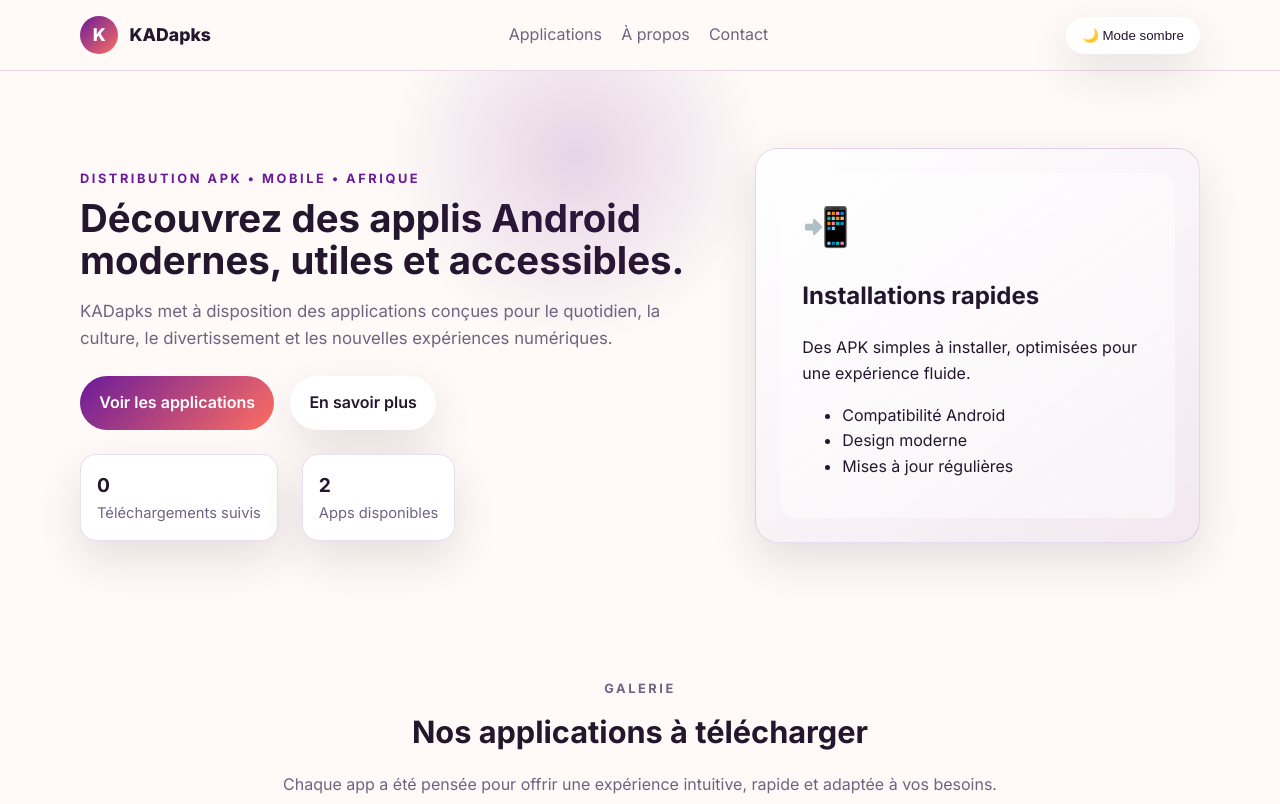
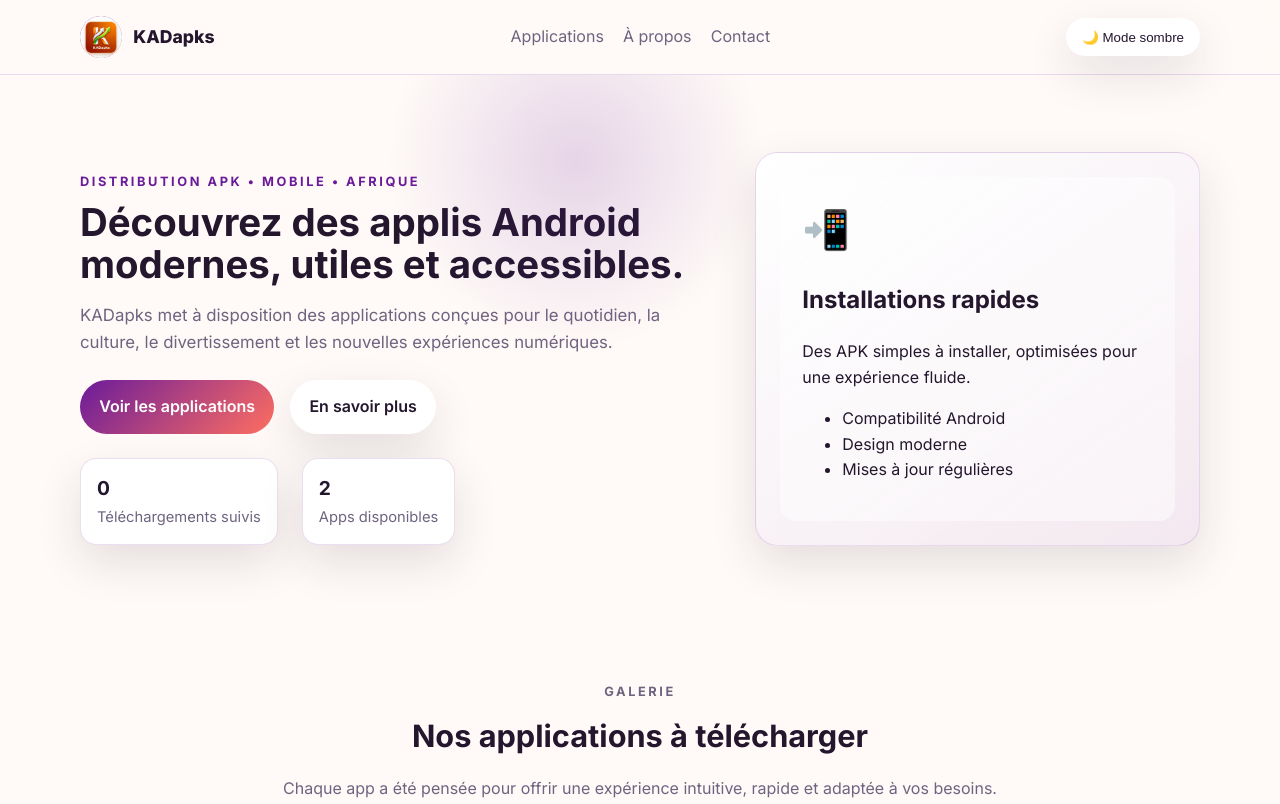
Before and after one commit to armeles7/KADapks, a plain HTML site: page index.html in a window 1280 px wide. Shown: the top 804 px of the page. Drawn offline with Linux system fonts and the light colour scheme; no server answers.

Commit message:
Icone KADapks dans l'en-tete

```diff
--- a/index.html
+++ b/index.html
@@ -22,7 +22,7 @@
     <header class="site-header">
       <div class="container header-row">
         <a href="#top" class="brand" aria-label="Retour à l'accueil KADapks">
-          <span class="brand-mark">K</span>
+          <img src="favicon.png" alt="Logo KADapks" class="brand-mark" style="width:42px; height:42px; border-radius:50%; object-fit:cover; padding:0; display:inline-block;" />
           <span class="brand-text">KADapks</span>
         </a>
 
```
